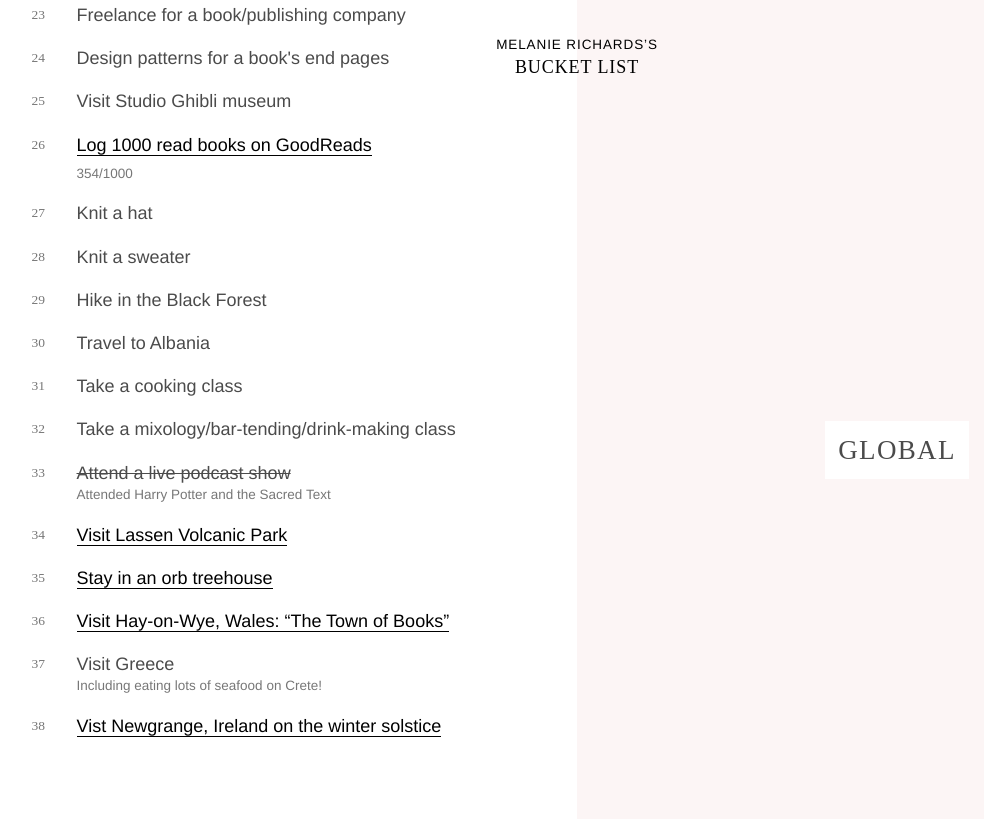
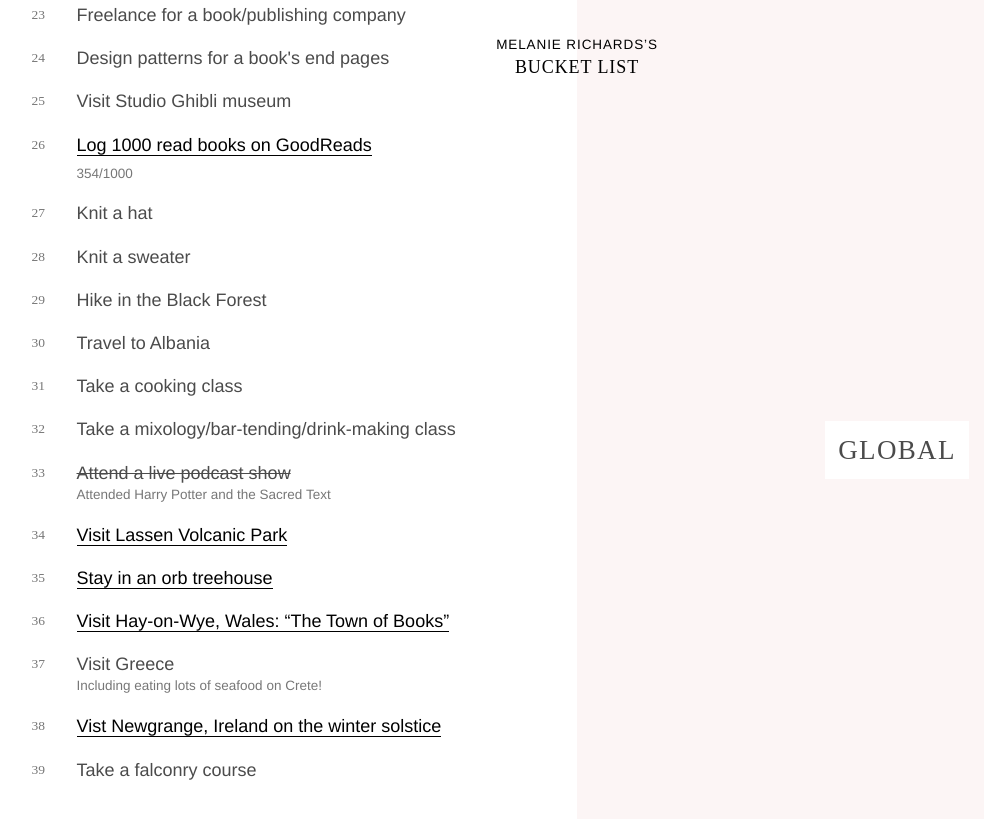
Before and after one commit to melanierichards/bucketlist, a Jekyll site: the page built from global.md, in a window 1280 px wide and 900 px high, scrolled down 1127 px. Shown: the top 819 px of the window, without its empty margins (63-1047 px from the left). Built offline with Jekyll 4.4.1, drawn with Linux system fonts in a browser that asks for light colours.

Commit message:
Add falconry course
Thanks for the idea, @morgane

```diff
--- a/_data/global.json
+++ b/_data/global.json
@@ -45,6 +45,7 @@
 },
 {
     "text": "and Peru"
+,
 },
 {
     "text": "and Mexico",
@@ -125,4 +126,7 @@
 {
     "text": "Vist Newgrange, Ireland on the winter solstice",
     "url": "http://www.newgrange.com/solstice-lottery.htm"
+},
+{
+    "text": "Take a falconry course"
 }]
```
